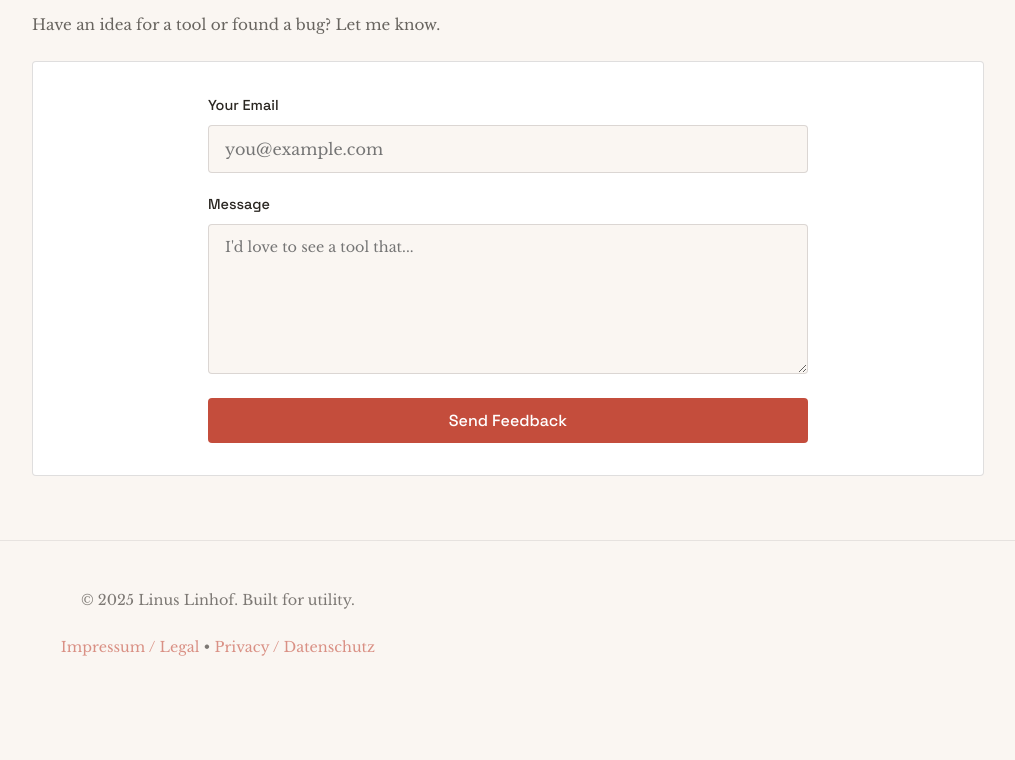
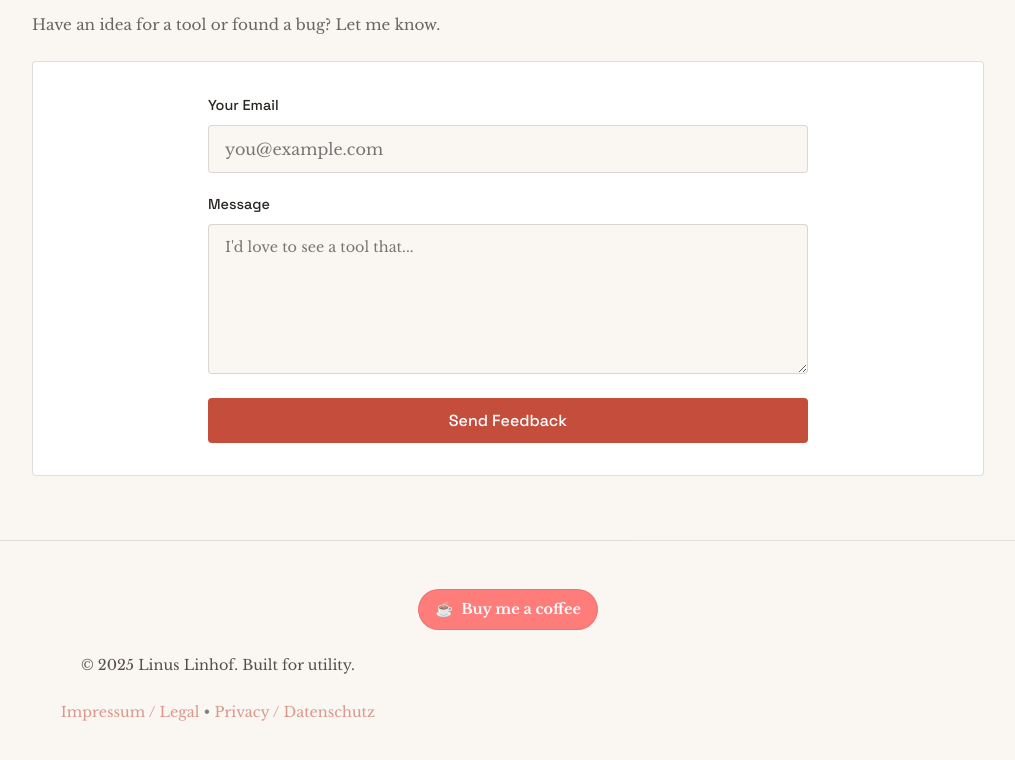
Before and after one commit to immineal/linu-li, a plain HTML site: page index.html in a window 1280 px wide. Shown: the part 4053-4813 px from the top of the page, without its empty margins (132-1147 px from the left). Before the commit the page ends 4784 px from the top, so only its background shows below. Drawn offline with Linux system fonts and the light colour scheme.

Commit message:
added donation button in footer

```diff
--- a/assets/css/style.css
+++ b/assets/css/style.css
@@ -283,3 +283,31 @@ body.dark-mode .switch-thumb {
 body.dark-mode .switch-track {
     background-color: var(--accent-secondary); /* Your green accent */
 }
+
+/* === DONATION BUTTON === */
+.donate-btn {
+    display: inline-flex;
+    align-items: center;
+    gap: 8px;
+    background-color: #FF5E5B; /* Ko-fi Red or your var(--accent) */
+    color: white;
+    padding: 0.5rem 1rem;
+    border-radius: 50px;
+    font-weight: bold;
+    text-decoration: none;
+    transition: transform 0.2s ease, box-shadow 0.2s ease;
+    font-size: 0.9rem;
+    border: 1px solid rgba(0,0,0,0.1);
+}
+
+.donate-btn:hover {
+    transform: translateY(-2px);
+    box-shadow: 0 4px 12px rgba(255, 94, 91, 0.3);
+    color: white;
+    text-decoration: none;
+}
+
+/* Dark Mode adjustment if you stick to specific brand colors */
+body.dark-mode .donate-btn {
+    box-shadow: 0 4px 12px rgba(0,0,0,0.4);
+}
--- a/assets/js/layout.js
+++ b/assets/js/layout.js
@@ -29,9 +29,17 @@ document.addEventListener('DOMContentLoaded', () => {
 
     // 3. Inject Footer
     const footerHTML = `
-    <footer style="text-align: center; padding: 3rem 1rem; opacity: 0.6; font-size: 0.9rem; border-top: 1px solid var(--border); margin-top: auto;">
+    <footer style="text-align: center; padding: 3rem 1rem; opacity: 0.8; font-size: 0.9rem; border-top: 1px solid var(--border); margin-top: auto;">
+
+        <!-- Donation Section -->
+        <div style="margin-bottom: 1.5rem;">
+            <a href="https://ko-fi.com/linuslinhof" target="_blank" rel="noopener noreferrer" class="donate-btn">
+                <span>☕</span> Buy me a coffee
+            </a>
+        </div>
+
         <p>&copy; ${new Date().getFullYear()} Linus Linhof. Built for utility.</p>
-        <p style="margin-top: 0.5rem;">
+        <p style="margin-top: 0.5rem; opacity: 0.7;">
             <a href="${rootPath}impressum.html">Impressum / Legal</a> &bull;
             <a href="${rootPath}privacy.html">Privacy / Datenschutz</a>
         </p>
```
